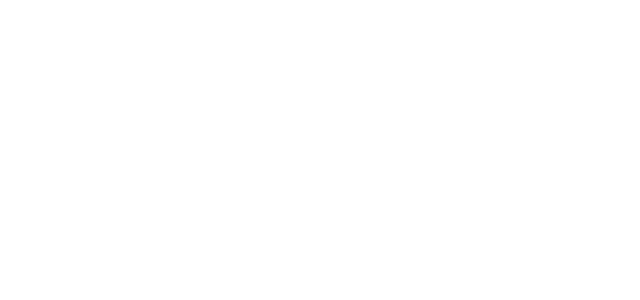
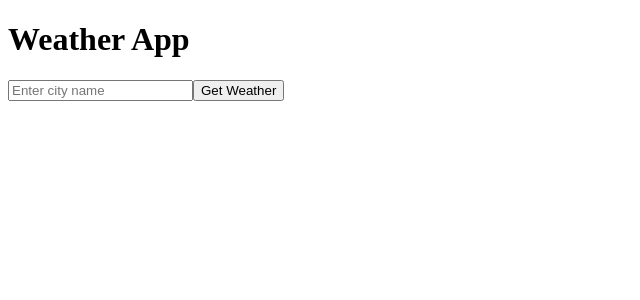
Before and after one commit to acciojob/city-weather-Alkeshkumar94, a React app: page / in a window 1280 px wide. Shown: the top 300 px of the page, without its empty margins (0-640 px from the left). Built offline with nearby package versions, Linux system fonts and the light colour scheme.

Commit message:
Update App.js

```diff
--- a/src/components/App.js
+++ b/src/components/App.js
@@ -1,13 +1,59 @@
 
-import React from "react";
+
+import React, { useState } from 'react';
 import './../styles/App.css';
 
+import axios from 'axios';
+
 const App = () => {
+  const [query, setQuery] = useState('');
+  const [weather, setWeather] = useState(null);
+  const [loading, setLoading] = useState(false);
+  const [error, setError] = useState('');
+
+  const API_KEY = 'edcafbf18f3dce54b025347e734ce2c4';
+
+  const fetchWeather = async () => {
+    setLoading(true);
+    setError('');
+    try {
+      const response = await axios.get(
+        `https://api.openweathermap.org/data/2.5/weather?q=${query}&appid=${API_KEY}&units=metric`
+      );
+      setWeather(response.data);
+    } catch (err) {
+      setError('Unable to fetch weather data. Please try again.');
+    }
+    setLoading(false);
+  };
+
   return (
-    <div>
-        {/* Do not remove the main div */}
+    <div className="weather-app">
+      <h1>Weather App</h1>
+      <input
+        type="text"
+        className="search"
+        value={query}
+        onChange={(e) => setQuery(e.target.value)}
+        placeholder="Enter city name"
+      />
+      <button onClick={fetchWeather}>Get Weather</button>
+
+      {loading && <p>Loading...</p>}
+      {error && <p>{error}</p>}
+      {weather && (
+        <div className="weather">
+          <h2>{weather.name}</h2>
+          <p>{weather.weather[0].description}</p>
+          <p>{weather.main.temp}°C</p>
+          <img
+            src={`http://openweathermap.org/img/wn/${weather.weather[0].icon}.png`}
+            alt="weather icon"
+          />
+        </div>
+      )}
     </div>
-  )
-}
+  );
+};
 
-export default App
+export default App;
```
